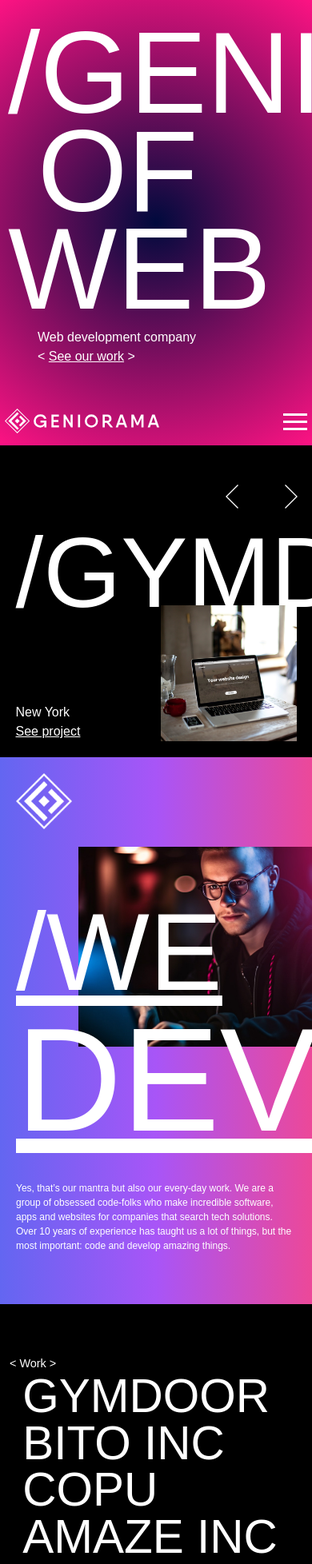
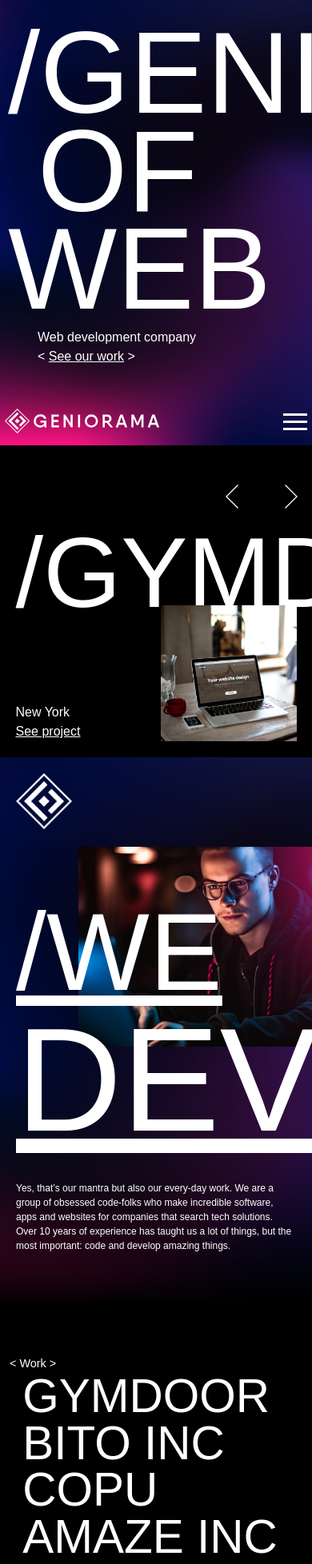
Before and after one commit to Geniorama/geniorama-web-2024, a Next.js app: page / in a window 390 px wide. Shown: the top 1956 px of the page at 80% size. Built offline with nearby package versions, Linux system fonts and the light colour scheme; a web font is replaced by a local one.

Commit message:
feat: backgrounds linear svg

```diff
--- a/src/layout/LayoutWithIntro/index.tsx
+++ b/src/layout/LayoutWithIntro/index.tsx
@@ -5,6 +5,7 @@
 import Footer from "@/layout/SimpleLayout/Footer/Footer";
 import Intro from "@/sections/homepage/Intro/Intro";
 import { usePathname } from "next/navigation";
+import BgLinear from "../../../public/assets/images/bg-linearRecurso 1.svg";
 
 export default function LayoutWithIntro({
   children,
@@ -12,9 +13,18 @@
   children: React.ReactNode;
 }) {
   const pathName = usePathname();
+  console.log(BgLinear.src);
   return (
     <React.Fragment>
-      <div style={{background: 'radial-gradient(circle, rgba(0,10,61,1) 0%, rgba(253,19,131,1) 100%)'}}>
+      <div
+        className="wraper-intro"
+        style={{
+          backgroundImage: `url('${BgLinear.src}')`,
+          backgroundSize: "cover",
+          backgroundRepeat: "no-repeat",
+          backgroundPosition: "bottom center",
+        }}
+      >
         {pathName == "/" && <Intro />}
         <Header />
       </div>
--- a/src/sections/homepage/WeAre/WeAre.module.css
+++ b/src/sections/homepage/WeAre/WeAre.module.css
@@ -6,6 +6,17 @@
 
 .title{
     font-size: 1.6vw;
+}
+
+.layerOpacity::before{
+    content: '';
+    width: 100%;
+    height: 100%;
+    background: rgb(0,0,0);
+    background: linear-gradient(0deg, rgba(0,0,0,0) 0%, rgba(0,0,0,0) 21%, rgba(0,0,0,1) 100%);
+    position: absolute;
+    top: 0;
+    left: 0;
 }
 
 @media screen and (max-width: 640px){
--- a/src/sections/homepage/WeAre/WeAre.tsx
+++ b/src/sections/homepage/WeAre/WeAre.tsx
@@ -1,10 +1,18 @@
 import styles from './WeAre.module.css';
 import GeniusText from '@/components/GeniusText/GeniusText';
+import BgLinear from '../../../../public/assets/images/bg-linearRecurso 1.svg';
 
 export default function WeAre() {
   return (
-    <section className="text-white pb-24 md:py-44 px-3 md:px-0">
-        <div className="container">
+    <section
+        style={{
+            backgroundImage: `url('${BgLinear.src}')`,
+            backgroundSize: "cover",
+            backgroundRepeat: "no-repeat",
+            backgroundPosition: "bottom right",
+        }}
+        className={`relative text-white pb-24 md:py-44 px-3 md:px-0 ${styles.layerOpacity}`}>
+        <div className="container relative">
             <div className={`${styles.title} mb-5 font-light`}>
                 <GeniusText>
                     We are geniuses of web
--- a/src/sections/homepage/WeDevelop/WeDevelop.module.css
+++ b/src/sections/homepage/WeDevelop/WeDevelop.module.css
@@ -12,6 +12,18 @@
     right: 10.1%;
     width: 200px;
 }
+
+.layerOpacity::before{
+    content: '';
+    width: 100%;
+    height: 100%;
+    background: rgb(0,0,0);
+    background: linear-gradient(0deg, rgba(0,0,0,1) 0%, rgba(0,0,0,0) 32%, rgba(0,0,0,0) 100%);
+    position: absolute;
+    top: 0;
+    left: 0;
+}
+
 
 @media screen and (max-width: 640px) {
     .title{
--- a/src/sections/homepage/WeDevelop/WeDevelop.tsx
+++ b/src/sections/homepage/WeDevelop/WeDevelop.tsx
@@ -1,10 +1,19 @@
 import styles from "./WeDevelop.module.css";
 import Cover from '../../../../public/assets/images/home/Geniorama.jpg';
 import Isologo from '../../../../public/assets/images/Isologo Geniorama - otros fondos.png';
+import BgLinear from '../../../../public/assets/images/bg-linearRecurso 1.svg';
 
 export default function WeDevelop() {
   return (
-    <section className="pt-28 pb-0 md:pb-64 lg:pb-40 bg-gradient-to-r from-indigo-500 via-purple-500 to-pink-500 relative">
+    <section
+      style={{
+        backgroundImage: `url('${BgLinear.src}')`,
+        backgroundSize: "cover",
+        backgroundRepeat: "no-repeat",
+        backgroundPosition: "top center",
+      }}
+
+      className={`pt-28 pb-0 md:pb-64 lg:pb-40 relative ${styles.layerOpacity}`}>
       <img className={`${styles.isologo} absolute md:hidden`} src={Isologo.src} alt="" />
       <div className="container relative pt-16 pb-16 md:pb-20">
         <div className="px-5 md:px-0 md:flex items-center justify-between relative z-10">
```
Also changed, not shown: public/assets/images/bg-linearRecurso 1.svg (added).
